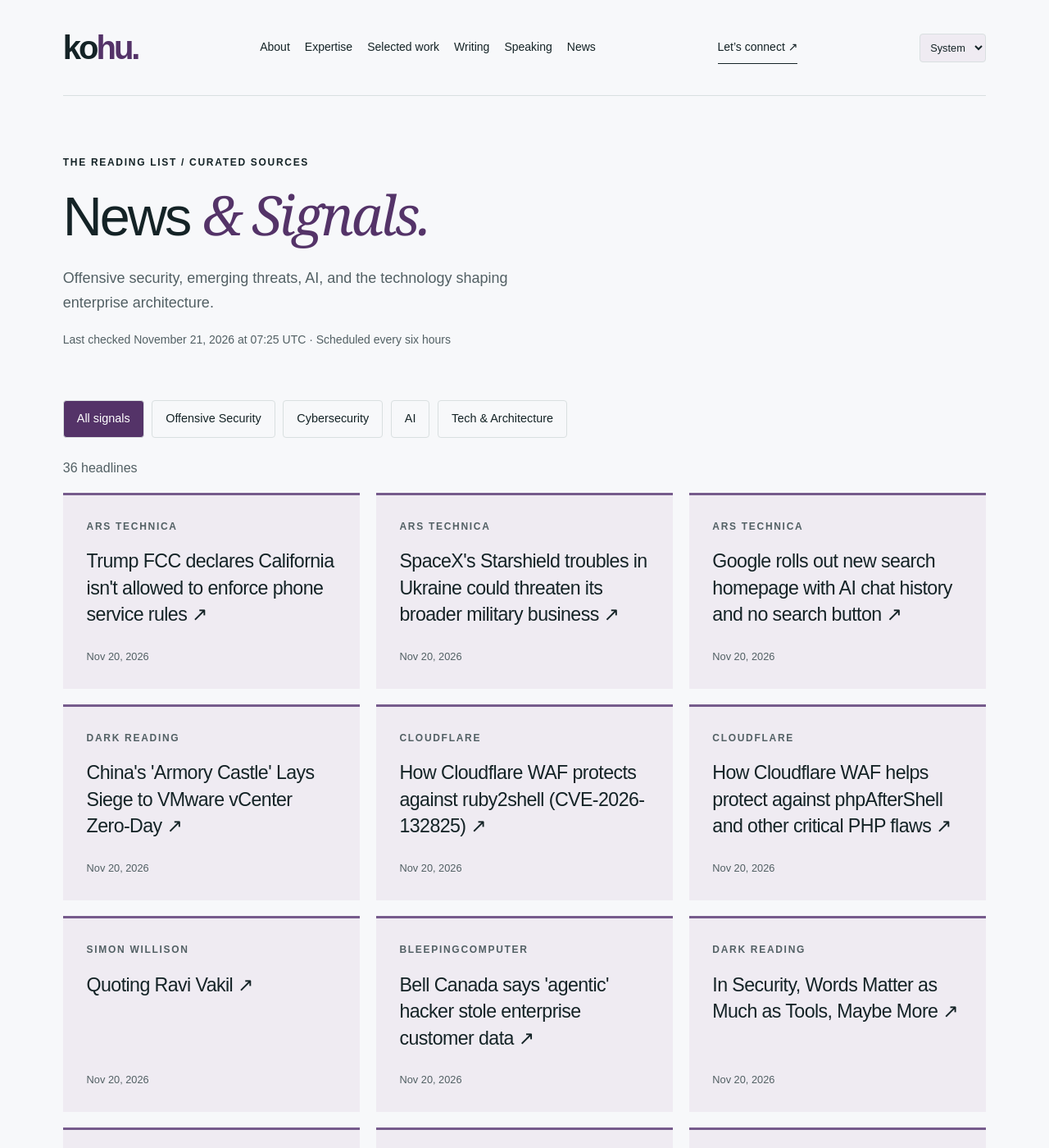
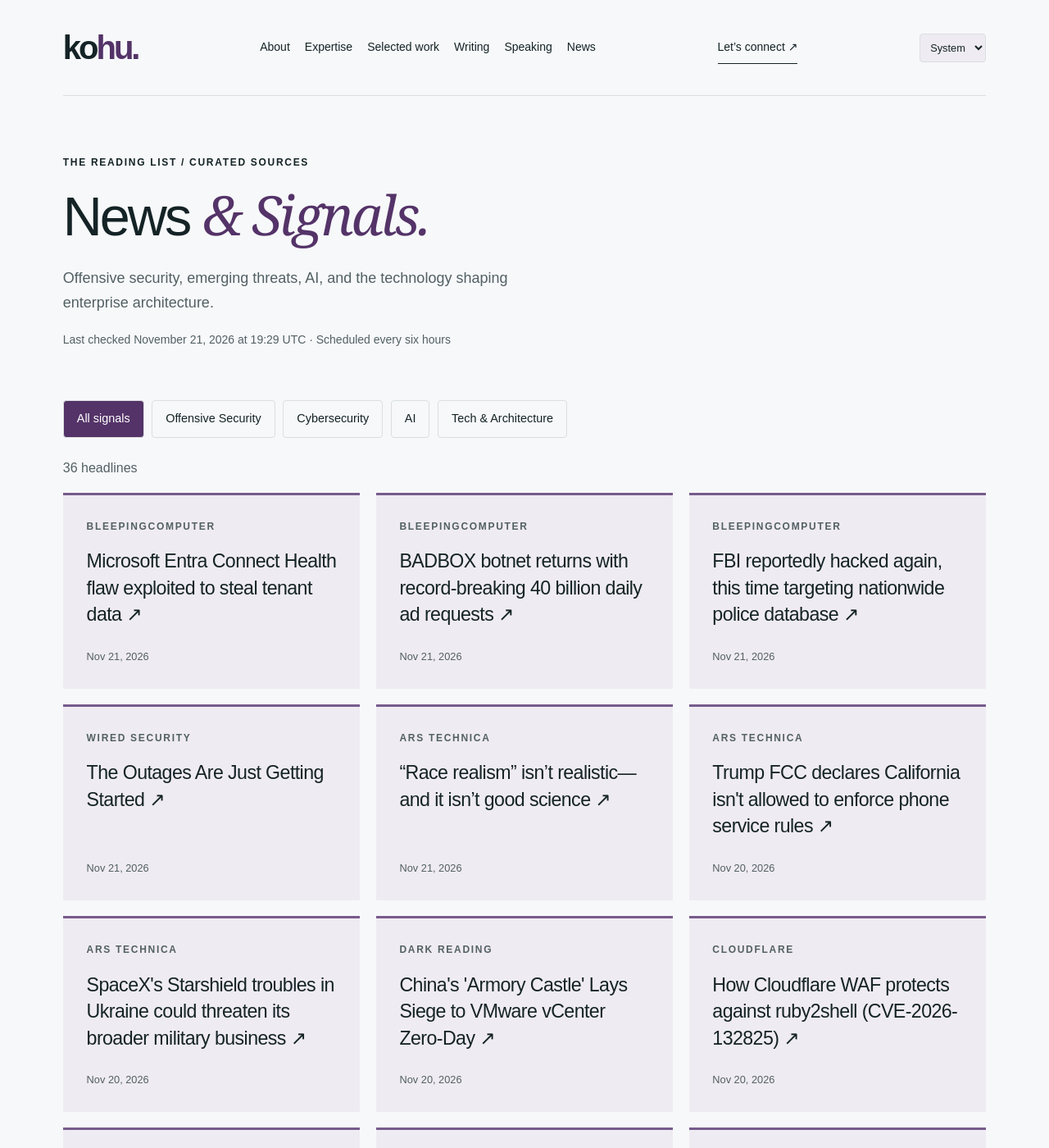
Before and after one commit to hntk/hntk.github.io, a Jekyll site: the page built from news/index.html, in a window 1280 px wide and 1400 px high. Shown: the whole window at 82% size. Built offline with Jekyll 4.4.1, drawn with Linux system fonts in a browser that asks for light colours; part of the change alters nothing that is shown; some of the changed text lies outside the part shown.

Commit message:
Refresh News and Signals

```diff
--- a/_data/news.json
+++ b/_data/news.json
@@ -1,6 +1,46 @@
 {
-  "updated": "2026-11-21T07:25:44.216876+00:00",
+  "updated": "2026-11-21T19:29:30.148082+00:00",
   "items": [
+    {
+      "title": "Microsoft Entra Connect Health flaw exploited to steal tenant data",
+      "url": "https://www.bleepingcomputer.com/news/security/microsoft-entra-connect-health-flaw-exploited-to-steal-tenant-data/",
+      "published": "2026-11-21T18:01:58+00:00",
+      "source": "BleepingComputer",
+      "source_id": "bleepingcomputer",
+      "category": "cybersecurity"
+    },
+    {
+      "title": "BADBOX botnet returns with record-breaking 40 billion daily ad requests",
+      "url": "https://www.bleepingcomputer.com/news/security/badbox-30-botnet-returns-with-record-breaking-40-billion-daily-ad-requests/",
+      "published": "2026-11-21T15:17:27+00:00",
+      "source": "BleepingComputer",
+      "source_id": "bleepingcomputer",
+      "category": "cybersecurity"
+    },
+    {
+      "title": "FBI reportedly hacked again, this time targeting nationwide police database",
+      "url": "https://www.bleepingcomputer.com/news/security/fbi-reportedly-hacked-again-this-time-targeting-nationwide-police-database/",
+      "published": "2026-11-21T14:26:04+00:00",
+      "source": "BleepingComputer",
+      "source_id": "bleepingcomputer",
+      "category": "cybersecurity"
+    },
+    {
+      "title": "The Outages Are Just Getting Started",
+      "url": "https://www.wired.com/story/brace-yourself-for-years-of-outage-chaos/",
+      "published": "2026-11-21T13:00:00+00:00",
+      "source": "WIRED Security",
+      "source_id": "wired",
+      "category": "cybersecurity"
+    },
+    {
+      "title": "“Race realism” isn’t realistic—and it isn’t good science",
+      "url": "https://arstechnica.com/science/2026/11/race-realism-isnt-realistic-and-it-isnt-good-science/",
+      "published": "2026-11-21T12:01:13+00:00",
+      "source": "Ars Technica",
+      "source_id": "ars-technica",
+      "category": "tech-architecture"
+    },
     {
       "title": "Trump FCC declares California isn't allowed to enforce phone service rules",
       "url": "https://arstechnica.com/tech-policy/2026/11/fcc-orders-california-to-stop-enforcing-phone-service-rules-against-att/",
@@ -13,14 +53,6 @@
       "title": "SpaceX's Starshield troubles in Ukraine could threaten its broader military business",
       "url": "https://arstechnica.com/space/2026/11/incoming-house-chair-threatens-spacex-funding-over-ukraine-controversy/",
       "published": "2026-11-20T22:16:51+00:00",
-      "source": "Ars Technica",
-      "source_id": "ars-technica",
-      "category": "tech-architecture"
-    },
-    {
-      "title": "Google rolls out new search homepage with AI chat history and no search button",
-      "url": "https://arstechnica.com/ai/2026/11/googles-latest-search-page-redesign-drops-the-search-button-adds-ai-sidebar/",
-      "published": "2026-11-20T21:58:29+00:00",
       "source": "Ars Technica",
       "source_id": "ars-technica",
       "category": "tech-architecture"
@@ -58,27 +90,11 @@
       "category": "ai"
     },
     {
-      "title": "Bell Canada says 'agentic' hacker stole enterprise customer data",
-      "url": "https://www.bleepingcomputer.com/news/security/bell-canada-says-agentic-hacker-stole-enterprise-customer-data/",
-      "published": "2026-11-20T18:51:43+00:00",
-      "source": "BleepingComputer",
-      "source_id": "bleepingcomputer",
-      "category": "cybersecurity"
-    },
-    {
       "title": "In Security, Words Matter as Much as Tools, Maybe More",
       "url": "https://www.darkreading.com/cybersecurity-operations/security-words-matter",
       "published": "2026-11-20T18:35:40+00:00",
       "source": "Dark Reading",
       "source_id": "dark-reading",
-      "category": "cybersecurity"
-    },
-    {
-      "title": "Hackers use autonomous AI tool Cairn to find zero-day, take over server",
-      "url": "https://www.bleepingcomputer.com/news/security/hackers-use-autonomous-ai-tool-cairn-to-find-zero-day-take-over-server/",
-      "published": "2026-11-20T17:30:00+00:00",
-      "source": "BleepingComputer",
-      "source_id": "bleepingcomputer",
       "category": "cybersecurity"
     },
     {
@@ -98,14 +114,6 @@
       "category": "ai"
     },
     {
-      "title": "Vendor data breach exposes Chase, Visa, Mastercard customer info",
-      "url": "https://www.bleepingcomputer.com/news/security/vendor-data-breach-exposes-chase-visa-mastercard-customer-info/",
-      "published": "2026-11-20T15:58:06+00:00",
-      "source": "BleepingComputer",
-      "source_id": "bleepingcomputer",
-      "category": "cybersecurity"
-    },
-    {
       "title": "Opening a 400-Year-Old Cryptex",
       "url": "https://www.schneier.com/blog/archives/2026/11/opening-a-400-year-old-cryptex.html",
       "published": "2026-11-20T12:04:46+00:00",
@@ -114,9 +122,9 @@
       "category": "cybersecurity"
     },
     {
-      "title": "Token fraud is here and it’s BAD (YouTube)",
-      "url": "https://simonwillison.net/2026/Nov/20/token-fraud-is-here-and-its-bad/",
-      "published": "2026-11-20T02:49:57+00:00",
+      "title": "llm-gemini 0.38.1",
+      "url": "https://simonwillison.net/2026/Nov/20/llm-gemini/",
+      "published": "2026-11-20T03:01:57+00:00",
       "source": "Simon Willison",
       "source_id": "simon-willison",
       "category": "ai"
@@ -189,14 +197,6 @@
       "title": "An AI Debt Collection Service Exposed 6.6 Million Accounts and 315,000 Call Recordings",
       "url": "https://www.wired.com/story/ai-debt-collection-service-exposed-66-million-accounts-and-315000-call-recordings/",
       "published": "2026-11-18T19:00:00+00:00",
-      "source": "WIRED Security",
-      "source_id": "wired",
-      "category": "cybersecurity"
-    },
-    {
-      "title": "Artex Is Criminals’ New Favorite ‘Point-and-Shoot’ AI Hacking Tool",
-      "url": "https://www.wired.com/story/artex-ai-hacking-tools/",
-      "published": "2026-11-18T16:35:24+00:00",
       "source": "WIRED Security",
       "source_id": "wired",
       "category": "cybersecurity"
@@ -295,79 +295,79 @@
       "id": "ars-technica",
       "name": "Ars Technica",
       "status": "ok",
-      "last_success": "2026-11-21T07:25:44.216876+00:00"
+      "last_success": "2026-11-21T19:29:30.148082+00:00"
     },
     {
       "id": "bleepingcomputer",
       "name": "BleepingComputer",
       "status": "ok",
-      "last_success": "2026-11-21T07:25:44.216876+00:00"
+      "last_success": "2026-11-21T19:29:30.148082+00:00"
     },
     {
       "id": "cloudflare",
       "name": "Cloudflare",
       "status": "ok",
-      "last_success": "2026-11-21T07:25:44.216876+00:00"
+      "last_success": "2026-11-21T19:29:30.148082+00:00"
     },
     {
       "id": "dark-reading",
       "name": "Dark Reading",
       "status": "ok",
-      "last_success": "2026-11-21T07:25:44.216876+00:00"
+      "last_success": "2026-11-21T19:29:30.148082+00:00"
     },
     {
       "id": "hugging-face",
       "name": "Hugging Face",
       "status": "ok",
-      "last_success": "2026-11-21T07:25:44.216876+00:00"
+      "last_success": "2026-11-21T19:29:30.148082+00:00"
     },
     {
       "id": "microsoft-research",
       "name": "Microsoft Research",
       "status": "ok",
-      "last_success": "2026-11-21T07:25:44.216876+00:00"
+      "last_success": "2026-11-21T19:29:30.148082+00:00"
     },
     {
       "id": "nvidia",
       "name": "NVIDIA",
       "status": "ok",
-      "last_success": "2026-11-21T07:25:44.216876+00:00"
+      "last_success": "2026-11-21T19:29:30.148082+00:00"
     },
     {
       "id": "portswigger",
       "name": "PortSwigger Research",
       "status": "ok",
-      "last_success": "2026-11-21T07:25:44.216876+00:00"
+      "last_success": "2026-11-21T19:29:30.148082+00:00"
     },
     {
       "id": "schneier",
       "name": "Schneier on Security",
       "status": "ok",
-      "last_success": "2026-11-21T07:25:44.216876+00:00"
+      "last_success": "2026-11-21T19:29:30.148082+00:00"
     },
     {
       "id": "simon-willison",
       "name": "Simon Willison",
       "status": "ok",
-      "last_success": "2026-11-21T07:25:44.216876+00:00"
+      "last_success": "2026-11-21T19:29:30.148082+00:00"
     },
     {
       "id": "specterops",
       "name": "SpecterOps",
       "status": "ok",
-      "last_success": "2026-11-21T07:25:44.216876+00:00"
+      "last_success": "2026-11-21T19:29:30.148082+00:00"
     },
     {
       "id": "trail-of-bits",
       "name": "Trail of Bits",
       "status": "ok",
-      "last_success": "2026-11-21T07:25:44.216876+00:00"
+      "last_success": "2026-11-21T19:29:30.148082+00:00"
     },
     {
       "id": "wired",
       "name": "WIRED Security",
       "status": "ok",
-      "last_success": "2026-11-21T07:25:44.216876+00:00"
+      "last_success": "2026-11-21T19:29:30.148082+00:00"
     }
   ]
 }
```
